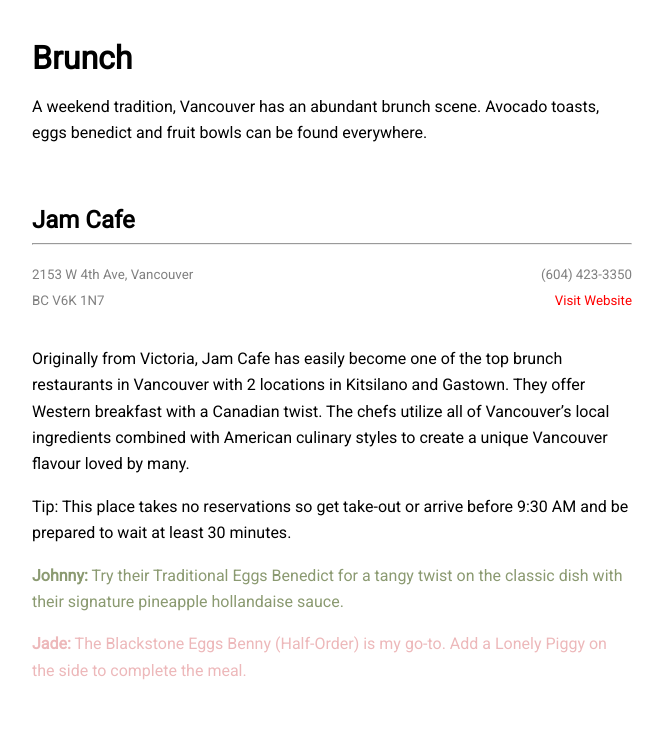
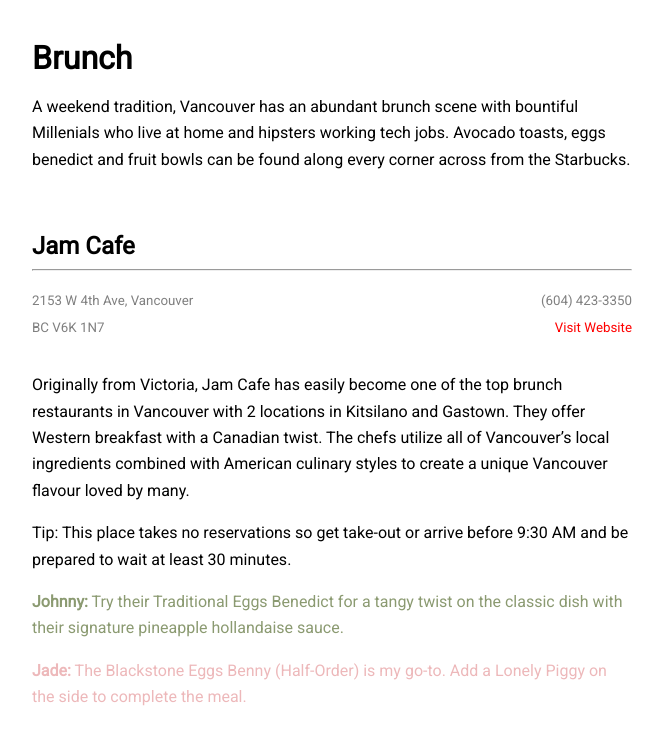
Before and after one commit to JohnnyClTam/jtplusjt, a Jekyll site: the page built from _posts/2020-06-28-vancouver.md, in a window 1280 px wide and 900 px high, scrolled down 2615 px, cut to the strip 163-900 px from the top of the window. Shown: the whole strip, without its empty margins (308-971 px from the left). Built offline with Jekyll 4.4.1, drawn with Linux system fonts in a browser that asks for light colours; nearby versions of some CDN libraries; some of the changed text lies outside the part shown.

Commit message:
Version 4.1.1

```diff
--- a/_posts/2020-06-28-vancouver.md
+++ b/_posts/2020-06-28-vancouver.md
@@ -106,7 +106,7 @@ Tip: Come around 9:30 AM to avoid waiting for a table.
 
 # Brunch
 
-A weekend tradition, Vancouver has an abundant brunch scene. Avocado toasts, eggs benedict and fruit bowls can be found everywhere.
+A weekend tradition, Vancouver has an abundant brunch scene with bountiful Millenials who live at home and hipsters working tech jobs. Avocado toasts, eggs benedict and fruit bowls can be found along every corner across from the Starbucks.
 
 &nbsp;
 
@@ -177,6 +177,7 @@ Tip: Seating is limited and reservations are hard to come by, come early to avoi
 
 #Lunch
 
+Vancouver's most abundant food scene is when our City is finally awake. All restaurants you were waiting to try are finally open during these hours, that is only if you can get a spot or spare the time to line up.
 
 &nbsp;
 
@@ -289,7 +290,9 @@ Craving authentic Xiao Long Bao? Lin's is an award-winning Shanghainese cuisine
 
 &nbsp;
 
-#Dinner
+# Dinner
+
+The weird excuse to mark-up the same meal you had at lunch, dinner has abundant offerings in Vancouver with our ethnic diversity reflected in our culinary offerings.
 
 &nbsp;
 
```
